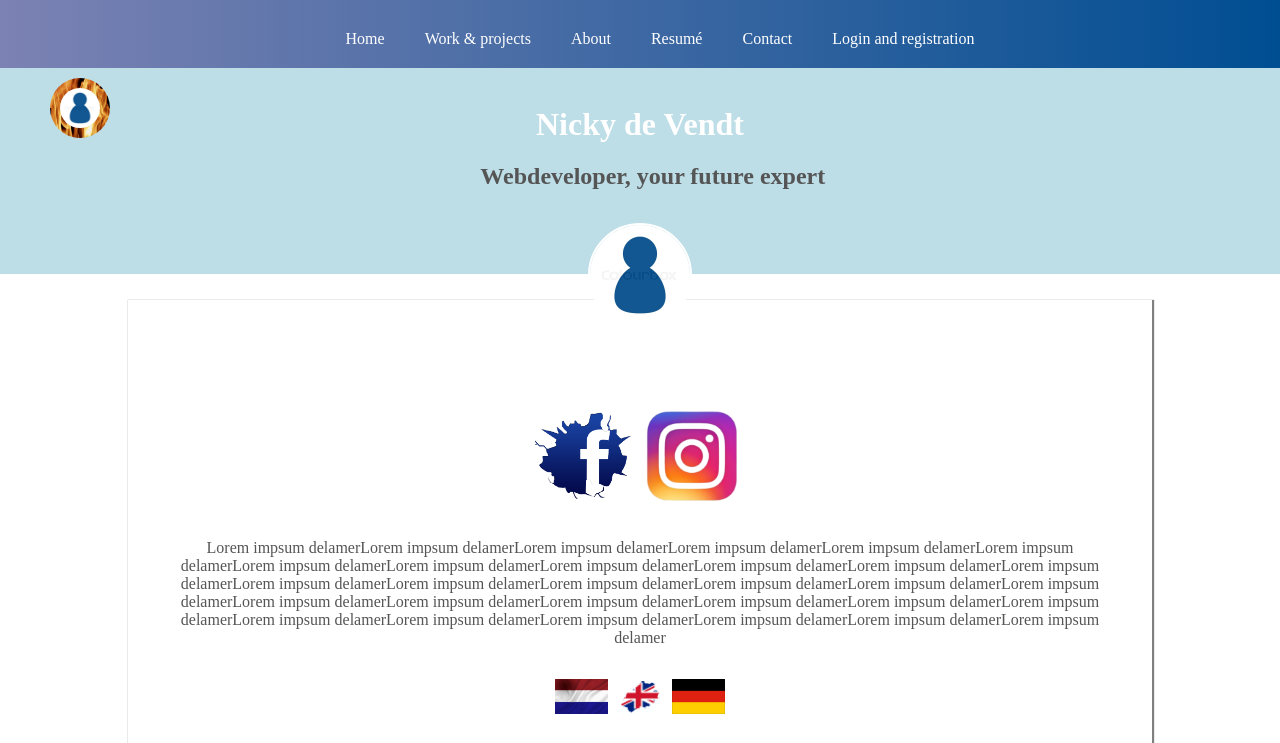
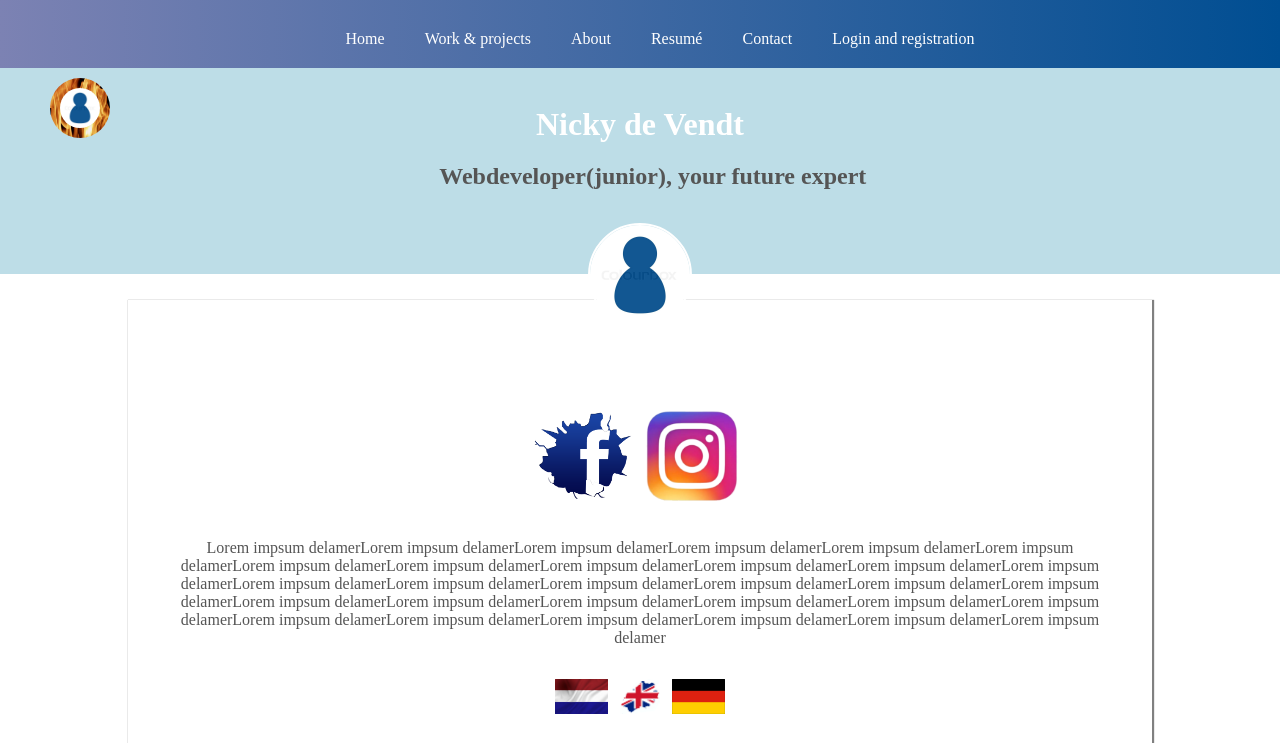
Before and after one commit to nickydevendt/examin, a Symfony app: template templates/resume.html.twig in a window 1280 px wide. Shown: the top 743 px of the page. Run offline with Twig, Linux system fonts and the light colour scheme; the template is opened without the code that fills it, so the values that code supplies are empty; some libraries are stand-ins or nearby versions.

Commit message:
adding text

```diff
--- a/templates/resume.html.twig
+++ b/templates/resume.html.twig
@@ -4,7 +4,7 @@
     <div class="backgroundclassresume">
         <div class="resumetext">
             <h1>Nicky de Vendt</h1>
-            <h2>Webdeveloper, your future expert</h2>
+            <h2>Webdeveloper(junior), your future expert</h2>
         </div>
     </div>
     <div class="personalimage">
```
